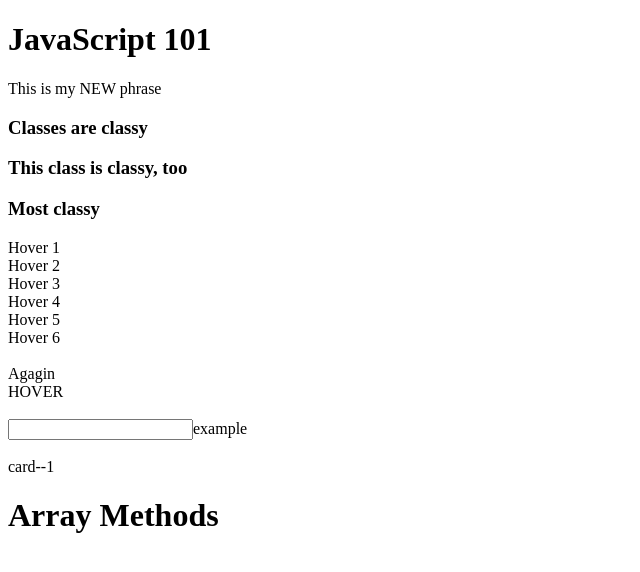
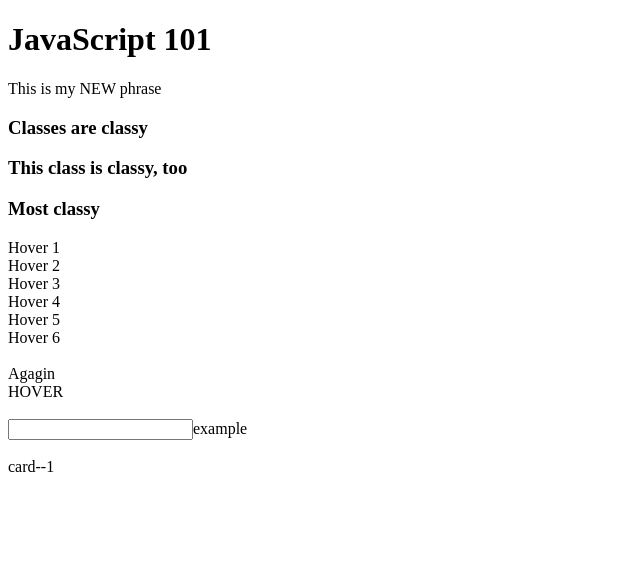
Before and after one commit to nchemsak/javaScript_101, a plain HTML site: page index.html in a window 1280 px wide. Shown: the whole page, without its empty margins (0-640 px from the left). Drawn offline with Linux system fonts and the light colour scheme.

Commit message:
readme and formatting update

```diff
--- a/index.html
+++ b/index.html
@@ -1,59 +1,40 @@
 <!DOCTYPE html>
 <html>
+
 <head>
   <title>JavaScript 101</title>
 </head>
+
 <body>
   <h1>JavaScript 101</h1>
   <div id="myPhrase">This is my phrase</div>
-
   <div class="lotsOfClasses">
     <h3>Classes are classy</h3>
   </div>
-
   <div class="lotsOfClasses">
     <h3>This class is classy, too</h3>
   </div>
-
   <div class="lotsOfClasses">
     <h3>Most classy</h3>
   </div>
-
   <article class="article-section">Hover 1</article>
   <article class="article-section">Hover 2</article>
   <article class="article-section">Hover 3</article>
   <article class="article-section">Hover 4</article>
   <article class="article-section">Hover 5</article>
   <article class="article-section">Hover 6</article>
-
-
   <br>
   <div id="output-target"></div>
-
-
-
   <div class="thisOne">Agagin</div>
   <div id="page-header">HOVER</div>
-
   <br>
-
   <form>
     <input type="text" id="keypress-input">example
-</form><br>
-
+  </form>
+  <br>
   <div id="output-target2"></div>
-
-
-
   <div id="card--1">card--1</div>
-
-<h1> Array Methods </h1>
-
-
-
-
-
-
   <script src="main.js"></script>
 </body>
+
 </html>
--- a/main.js
+++ b/main.js
@@ -17,10 +17,10 @@ if (test === "look what I sdlogged") {
 // pop = prompt("give me a number");
 // popint = parseInt(pop);
 
-// if (popint === "NaN") {
+// if (popint == "NaN") {
 //   console.log("that's not a number");
 // } else {
-//   console.log(popint);
+//   console.log("give me a number: ", popint);
 // }
 
 
```
Also changed, not shown: 1 other file. Lines whose indentation alone changed are shown as unchanged.
